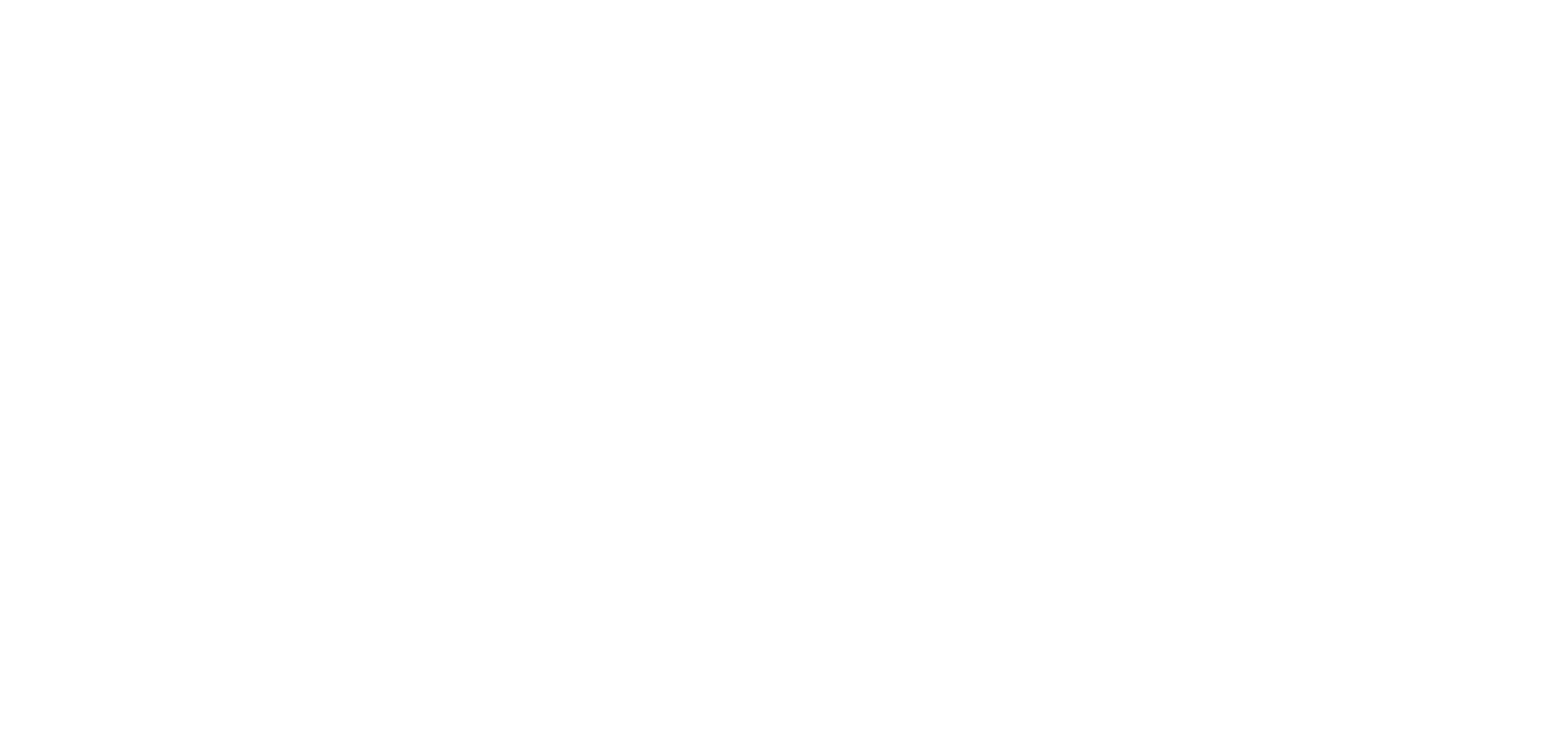
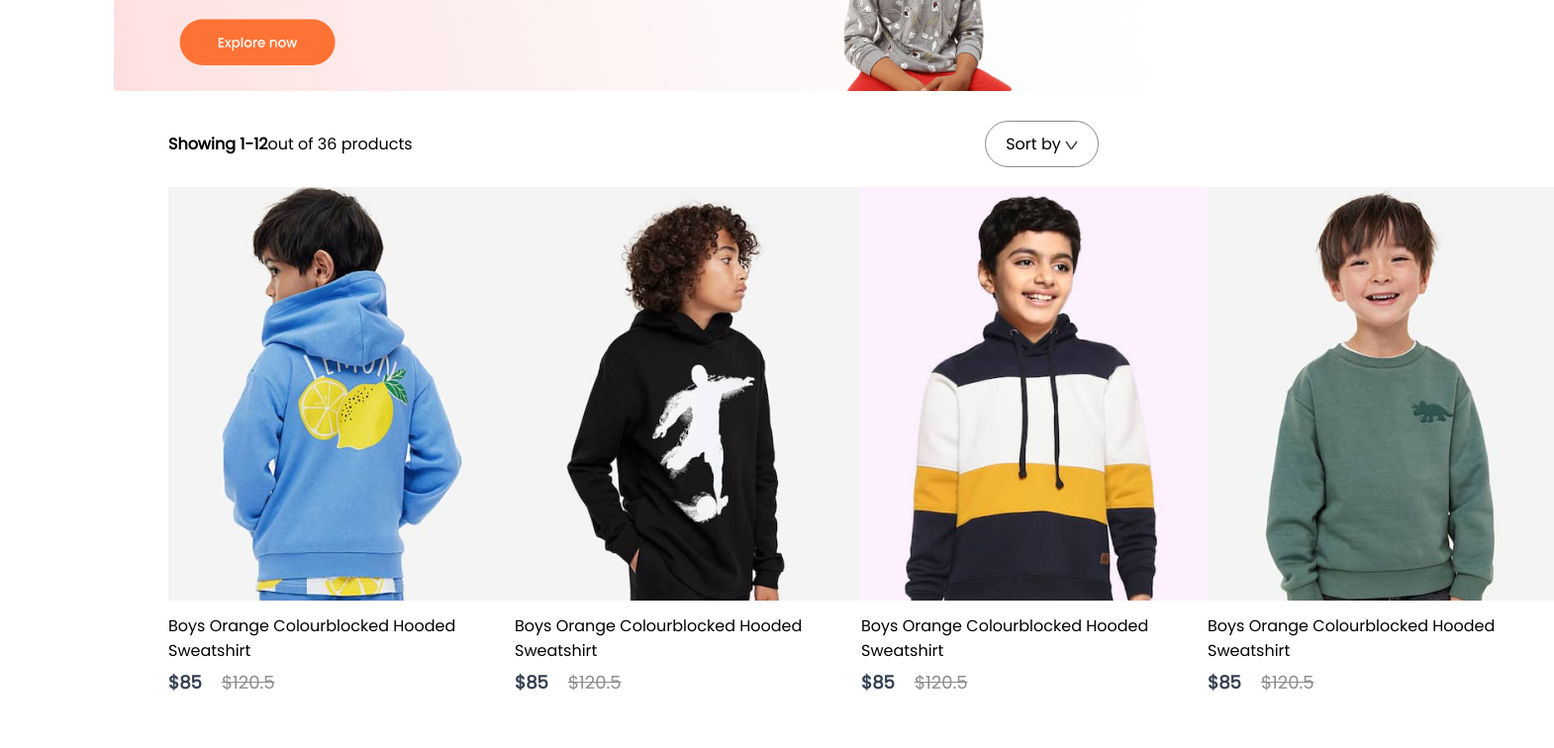
Before and after one commit to sgsayani/E-Commerce-Website, a React (Create React App) app: page /kids in a window 1280 px wide. Shown: the part 260-1016 px from the top of the page at 99% size, 1570 px wide, since content can reach past the window. Before the commit the page ends 800 px from the top, so only its background shows below. Built offline with nearby package versions, Linux system fonts and the light colour scheme.

Commit message:
category

```diff
--- a/src/App.js
+++ b/src/App.js
@@ -7,6 +7,9 @@
 import Cart from './Pages/Cart';
 import LoginSignup from './Pages/LoginSignup';
 import Footer from './Components/Footer/Footer';
+import men_banner from './Components/Assets/banner_mens.png';
+import women_banner from './Components/Assets/banner_women.png';
+import kid_banner from './Components/Assets/banner_kids.png';
 
 function App() {
   return (
@@ -15,9 +18,9 @@
         <Navbar />
         <Routes>
           <Route path="/" element={<Shop />} />
-          <Route path="/mens" element={<ShopCategory category="mens" />} />
-          <Route path="/womens" element={<ShopCategory category="womens" />} />
-          <Route path="/kids" element={<ShopCategory category="kid" />} />
+          <Route path="/mens" element={<ShopCategory banner={men_banner} category="men" />} />
+          <Route path="/womens" element={<ShopCategory banner={women_banner} category="women" />} />
+          <Route path="/kids" element={<ShopCategory banner={kid_banner}category="kid" />} />
           <Route path="/product" element={<Product />}>
             <Route path=':productId' element={<Product />} />
           </Route>
--- /dev/null
+++ b/src/Context/ShopContext.jsx
@@ -0,0 +1,14 @@
+import React,{createContext} from 'react';
+import all_product from "../Components/Assets/all_product";
+
+export const ShopContext = createContext(null);
+
+const ShopContextProvider = (props)=>{
+    const contextValue = {all_product};
+    return (
+        <ShopContext.Provider value={contextValue}>
+            {props.children}
+        </ShopContext.Provider>
+    )
+}
+export default ShopContextProvider;
--- /dev/null
+++ b/src/Pages/CSS/ShopCategory.css
@@ -0,0 +1,25 @@
+.shopcategory-banner{
+    display: block;
+    margin:30px auto;
+    width: 82%;
+}
+.shopcategory-indexSort{
+    display: flex;
+    margin:0px 170px;
+    justify-content: space-between;
+    align-items: center;
+}
+.shopcategory-sort{
+    padding:10px 20px;
+    border-radius: 40px;
+    border: 1px solid #888;
+}
+.shopcategory-indexSort p span{
+    font-weight:600;
+}
+.shopcategory-products{
+    margin:20px 170px;
+    display: grid;
+    grid-template-columns: 1fr 1fr 1fr 1fr;
+    row-gap: 80px;
+}
--- a/src/Pages/ShopCategory.jsx
+++ b/src/Pages/ShopCategory.jsx
@@ -1,9 +1,38 @@
-import React from 'react'
+import React, { useContext } from 'react';
+import { ShopContext } from '../Context/ShopContext';
+import './CSS/ShopCategory.css'
+import dropdown_icon from '../Components/Assets/dropdown_icon.png';
+import Item from '../Components/Item/Item';
 
-const ShopCategory = () => {
+const ShopCategory = (props) => {
+  const { all_product } = useContext(ShopContext);
   return (
-    <div>
-
+    <div className='shop-category'>
+      <img className="shopcategory-banner" src={props.banner} alt="" />
+      <div className="shopcategory-indexSort">
+        <p>
+          <span>Showing 1-12</span>out of 36 products
+        </p>
+        <div className="shopcategory-sort">
+          Sort by <img src={dropdown_icon} alt="" />
+        </div>
+      </div>
+      <div className="shopcategory-products">
+        {all_product.map((item, i) => {
+          if (props.category === item.category) {
+            return <Item
+              key={i}
+              id={item.id}
+              name={item.name}
+              image={item.image}
+              new_price={item.new_price}
+              old_price={item.old_price} />
+          }
+          else{
+            return null;
+          }
+        })}
+      </div>
     </div>
   )
 }
--- a/src/index.js
+++ b/src/index.js
@@ -3,12 +3,13 @@
 import './index.css';
 import App from './App';
 import reportWebVitals from './reportWebVitals';
+import ShopContextProvider from './Context/ShopContext';
 
 const root = ReactDOM.createRoot(document.getElementById('root'));
 root.render(
-  <React.StrictMode>
+  <ShopContextProvider>
     <App />
-  </React.StrictMode>
+  </ShopContextProvider>
 );
 
 // If you want to start measuring performance in your app, pass a function
```
